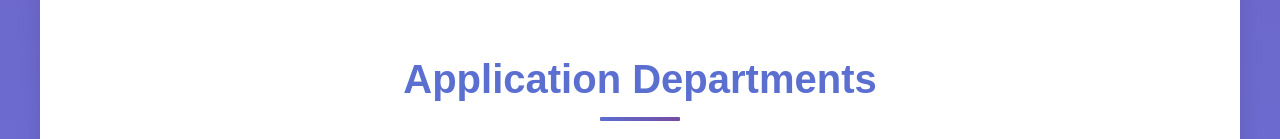
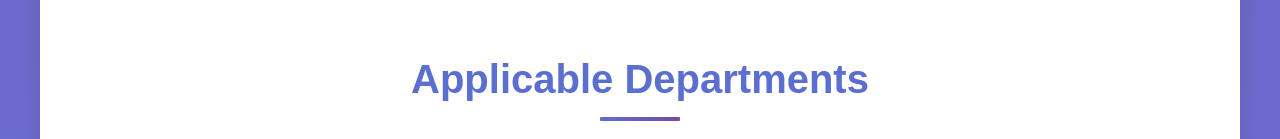
Before and after one commit to LNKGMediTech/lnkgmeditech, a plain HTML site: page index.html in a window 1280 px wide. Shown: the part 2711-2850 px from the top of the page. Drawn offline with Linux system fonts and the light colour scheme.

Commit message:
Update index.html

```diff
--- a/index.html
+++ b/index.html
@@ -445,9 +445,9 @@
                 </div>
             </div>
 
-            <!-- Application Departments Section -->
+            <!-- Applicable Departments Section -->
             <div class="section">
-                <h2 class="section-title">Application Departments</h2>
+                <h2 class="section-title">Applicable Departments</h2>
                 <div class="departments-grid">
                     <div class="department-card">ICU Critical Illness</div>
                     <div class="department-card">Operation Room</div>
```
